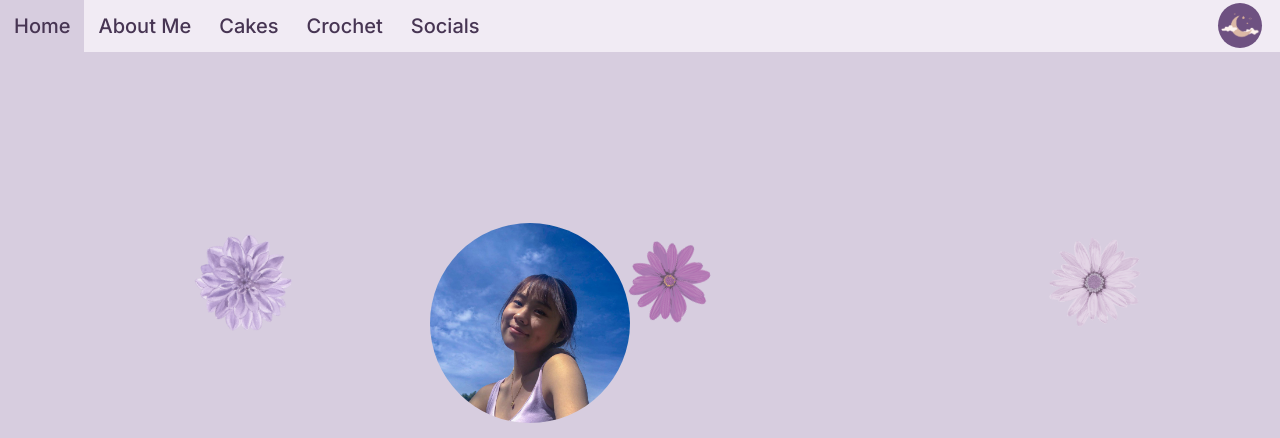
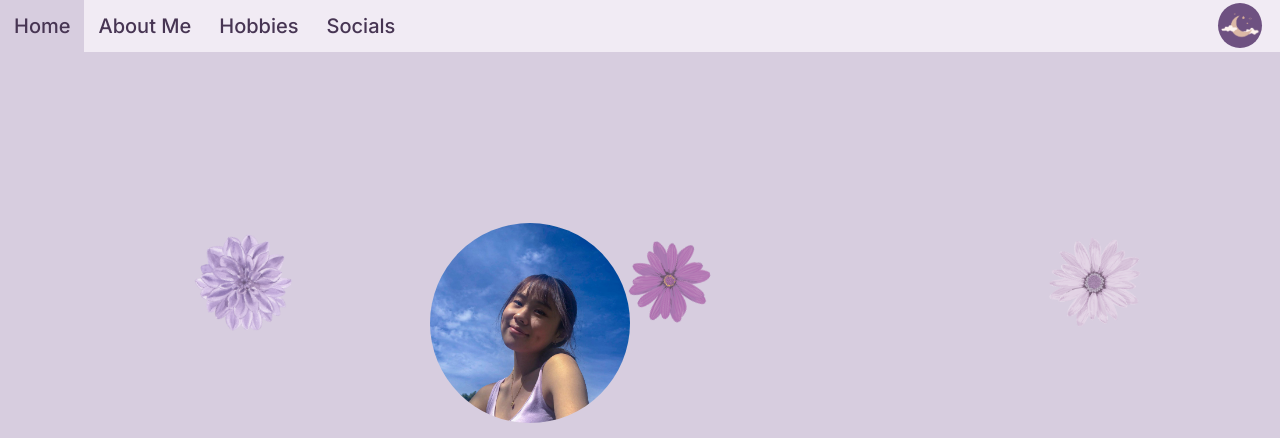
Before and after one commit to angewen/angewen.github.io, a plain HTML site: page index.html in a window 1280 px wide. Shown: the top 438 px of the page. Drawn offline with Linux system fonts and the light colour scheme.

Commit message:
edited nav bar titles

```diff
--- a/index.html
+++ b/index.html
@@ -31,8 +31,7 @@
 	<div id="navbar">
 		<a class="nav-link" href="#home">Home</a>
 		<a class="nav-link" href="#aboutme">About Me</a>
-		<a class="nav-link" href="#cakes">Cakes</a>
-		<a class="nav-link" href="#crochet">Crochet</a>
+		<a class="nav-link" href="#cakes">Hobbies</a>
 		<a class="nav-link" href="#socials">Socials</a>
 
 		<div class="dark-mode">
```
